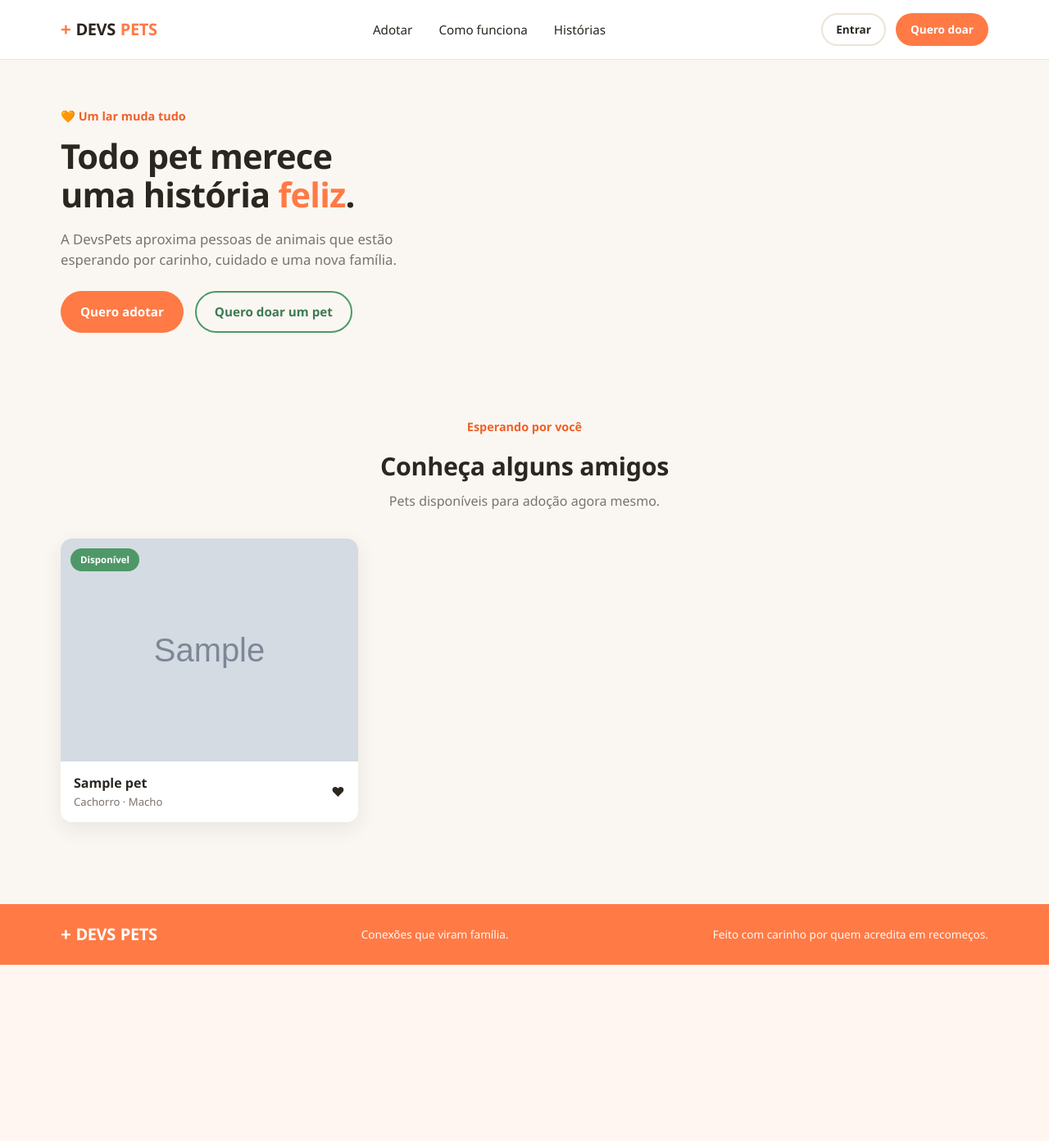
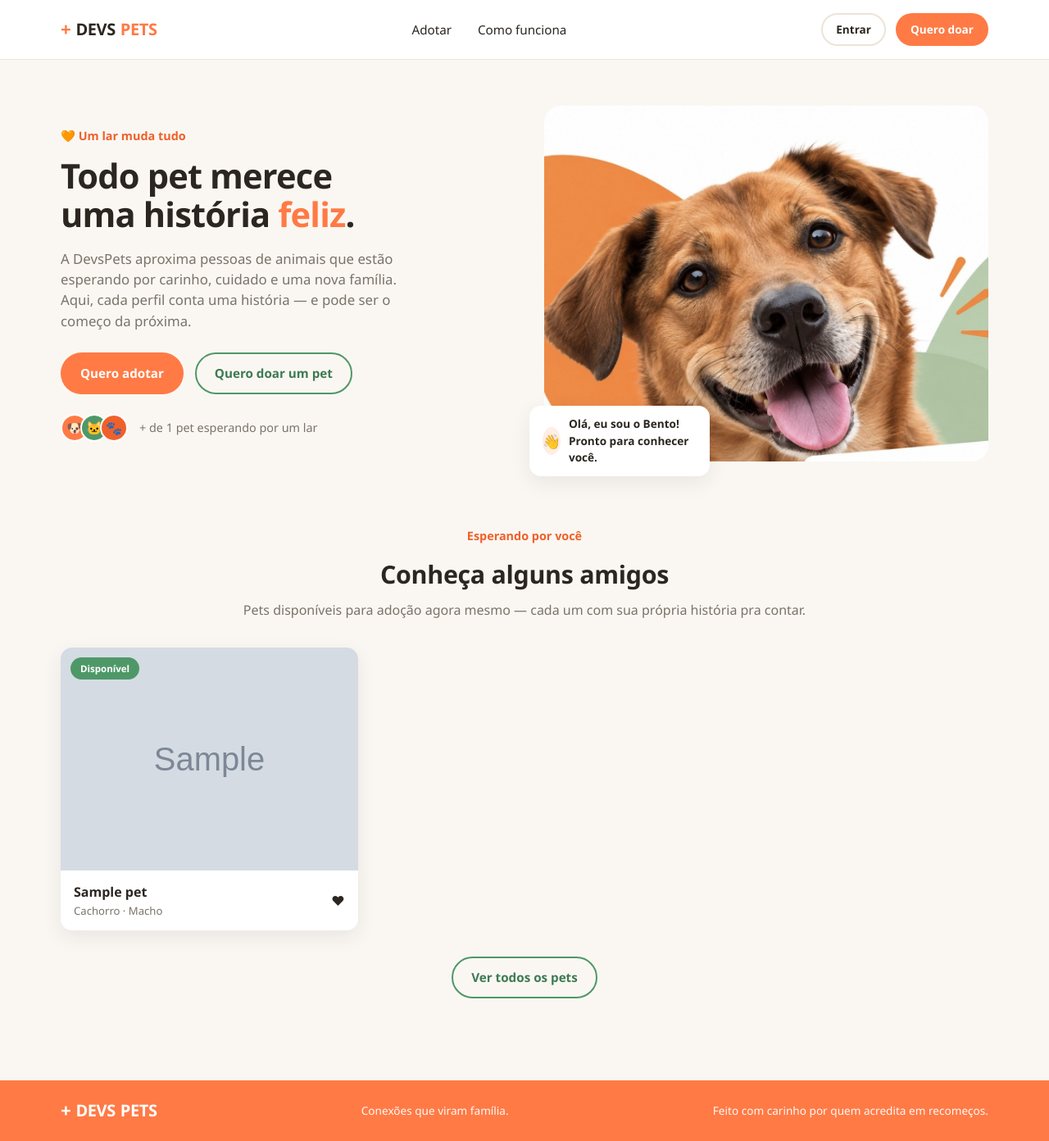
Before and after one commit to KaKruglb/Pet, a Django app: page / in a window 1280 px wide. Shown: the whole page at 82% size. Before the commit the page ends 1177 px from the top, so only its background shows below. Run offline with Django 5.2, Linux system fonts and the light colour scheme; tables that the repository leaves empty hold one stand-in row (values such as "Sample post"); grey boxes marked "Sample" are stand-in pictures.

Commit message:
Adiciona solicitacao de adocao, mais racas/fotos no seed, ajustes de layout e header

```diff
--- a/petx/forms.py
+++ b/petx/forms.py
@@ -1,5 +1,5 @@
 from django import forms
-from .models import Pet, Raca, Cor, Porte, Especie, Perfil, Anuncio, Preferencia, Mensagem
+from .models import Pet, Raca, Cor, Porte, Especie, Perfil, Anuncio, Preferencia, Mensagem, SolicitacaoAdocao
 from django.contrib.auth.forms import UserCreationForm
 from django.contrib.auth.models import User
 
@@ -85,3 +85,20 @@ class MensagemForm(forms.ModelForm):
         model = Mensagem
         fields = ['conteudo']
         widgets = { 'conteudo': forms.Textarea(attrs={'rows': 2, 'placeholder': 'Digite sua mensagem...'}) }
+
+
+class SolicitacaoAdocaoForm(forms.ModelForm):
+    class Meta:
+        model = SolicitacaoAdocao
+        fields = ['motivo', 'tem_experiencia', 'moradia', 'outros_animais']
+        labels = {
+            'motivo': 'Por que você quer adotar?',
+            'tem_experiencia': 'Você já teve outros pets antes?',
+            'moradia': 'Você mora em...',
+            'outros_animais': 'Você já tem outros animais em casa?',
+        }
+        widgets = {
+            'motivo': forms.Textarea(attrs={'rows': 4, 'placeholder': 'Conte um pouco sobre por que você quer adotar este pet...'}),
+            'tem_experiencia': forms.Select(choices=SIM_NAO),
+            'outros_animais': forms.Select(choices=SIM_NAO),
+        }
--- a/petx/models.py
+++ b/petx/models.py
@@ -130,3 +130,21 @@ class Mensagem(models.Model):
     data_criacao = models.DateTimeField(auto_now_add=True)
     data_atualizacao = models.DateTimeField(auto_now=True)
     ativo = models.BooleanField(default=True)
+
+
+class Moradia(models.TextChoices):
+    CASA = "CASA", "Casa"
+    APARTAMENTO = "APTO", "Apartamento"
+
+
+class SolicitacaoAdocao(models.Model):
+    pet = models.ForeignKey(Pet, on_delete=models.CASCADE, related_name="solicitacoes")
+    adotante = models.ForeignKey(Adotante, on_delete=models.CASCADE, related_name="solicitacoes")
+    motivo = models.TextField(help_text="Por que você quer adotar este pet?")
+    tem_experiencia = models.BooleanField(default=False, help_text="Já teve outros pets antes?")
+    moradia = models.CharField(max_length=4, choices=Moradia.choices, default=Moradia.CASA)
+    outros_animais = models.BooleanField(default=False, help_text="Já tem outros animais em casa?")
+    data_criacao = models.DateTimeField(auto_now_add=True)
+
+    def __str__(self):
+        return f"{self.adotante.user.username} → {self.pet.nome}"
--- a/petx/static/css/style.css
+++ b/petx/static/css/style.css
@@ -178,6 +178,12 @@ img { max-width: 100%; display: block; }
 .avatar-stack span:first-child { margin-left: 0; }
 
 .hero-image-wrap { position: relative; }
+.hero-image-wrap .photo-placeholder {
+  border-radius: var(--radius-lg);
+  width: 100%;
+  aspect-ratio: 4/3.2;
+  font-size: 6rem;
+}
 .hero-image-wrap img {
   border-radius: var(--radius-lg);
   width: 100%;
--- a/petx/templates/home.html
+++ b/petx/templates/home.html
@@ -1,14 +1,37 @@
 {% extends "base.html" %}
+{% load static %}
 {% block title %}DevsPets — Todo pet merece uma história feliz{% endblock %}
 {% block content %}
 <section class="hero">
   <div class="container">
-    <span class="eyebrow">🧡 Um lar muda tudo</span>
-    <h1>Todo pet merece<br>uma história <em>feliz</em>.</h1>
-    <p class="lead">A DevsPets aproxima pessoas de animais que estão esperando por carinho, cuidado e uma nova família.</p>
-    <div class="hero-ctas">
-      <a href="{% url 'listar_pets' %}" class="btn btn-primary">Quero adotar</a>
-      <a href="{% url 'cadastro' 'tutor' %}" class="btn btn-outline">Quero doar um pet</a>
+    <div class="hero-grid">
+      <div>
+        <span class="eyebrow">🧡 Um lar muda tudo</span>
+        <h1>Todo pet merece<br>uma história <em>feliz</em>.</h1>
+        <p class="lead">A DevsPets aproxima pessoas de animais que estão esperando por carinho, cuidado e uma nova família. Aqui, cada perfil conta uma história — e pode ser o começo da próxima.</p>
+        <div class="hero-ctas">
+          <a href="{% url 'listar_pets' %}" class="btn btn-primary">Quero adotar</a>
+          <a href="{% url 'cadastro' 'tutor' %}" class="btn btn-outline">Quero doar um pet</a>
+        </div>
+        {% if total_disponiveis %}
+          <div class="hero-stats">
+            <div class="avatar-stack">
+              <span style="background:var(--orange);">🐶</span>
+              <span style="background:var(--green);">🐱</span>
+              <span style="background:var(--orange-dark);">🐾</span>
+            </div>
+            <span>+ de {{ total_disponiveis }} pet{{ total_disponiveis|pluralize }} esperando por um lar</span>
+          </div>
+        {% endif %}
+      </div>
+
+      <div class="hero-image-wrap">
+        <img src="{% static 'img/hero-cover.jpg' %}" alt="Cão feliz esperando por um lar">
+        <div class="hero-badge">
+          <span class="dot">👋</span>
+          <span>Olá, eu sou o Bento! Pronto para conhecer você.</span>
+        </div>
+      </div>
     </div>
   </div>
 </section>
@@ -18,7 +41,7 @@
     <div class="section-title">
       <span class="eyebrow">Esperando por você</span>
       <h2>Conheça alguns amigos</h2>
-      <p>Pets disponíveis para adoção agora mesmo.</p>
+      <p>Pets disponíveis para adoção agora mesmo — cada um com sua própria história pra contar.</p>
     </div>
 
     {% if pets_destaque %}
@@ -39,6 +62,9 @@
           </a>
         {% endfor %}
       </div>
+      <div style="text-align:center; margin-top:32px;">
+        <a href="{% url 'listar_pets' %}" class="btn btn-outline">Ver todos os pets</a>
+      </div>
     {% else %}
       <div class="empty-state">
         <p>Ainda não há pets cadastrados. <a href="{% url 'cadastro' 'tutor' %}">Cadastre-se como tutor</a> e adicione o primeiro!</p>
--- a/petx/templates/partials/header.html
+++ b/petx/templates/partials/header.html
@@ -5,7 +5,6 @@
     <nav class="main-nav">
       <a href="{% url 'listar_pets' %}">Adotar</a>
       <a href="{% url 'home' %}#como-funciona">Como funciona</a>
-      <a href="{% url 'home' %}#historias">Histórias</a>
     </nav>
     <div class="header-actions">
       {% if user.is_authenticated %}
--- a/petx/urls.py
+++ b/petx/urls.py
@@ -15,5 +15,7 @@ urlpatterns = [
     path('pets/novo/', views.criar_pet, name='criar_pet'),
     path('pets/<int:pk>/', views.detalhe_pet, name='detalhe_pet'),
     path('pets/<int:pk>/editar/', views.editar_pet, name='editar_pet'),
+    path('pets/<int:pk>/adotar/', views.solicitar_adocao, name='solicitar_adocao'),
+    path('pets/<int:pk>/tornar-adotante/', views.tornar_adotante, name='tornar_adotante'),
     path('pets/<int:pk>/excluir/', views.desativar_pet, name='desativar_pet'),
 ]
--- a/petx/views.py
+++ b/petx/views.py
@@ -4,13 +4,18 @@ from django.contrib.auth.decorators import login_required
 from django.contrib import messages
 from django.core.exceptions import PermissionDenied
 from django.shortcuts import render, redirect, get_object_or_404
-from .models import Perfil, Tutor, Adotante, Pet, Especie, Porte
-from .forms import PetForm
+from django.urls import reverse
+from .models import Perfil, Tutor, Adotante, Pet, Especie, Porte, SolicitacaoAdocao
+from .forms import PetForm, SolicitacaoAdocaoForm
 
 
 def home_view(request):
-    pets_destaque = Pet.objects.filter(ativo=True, status="D").order_by("-id")[:6]
-    return render(request, "home.html", {"pets_destaque": pets_destaque})
+    disponiveis = Pet.objects.filter(ativo=True, status="D")
+    pets_destaque = disponiveis.order_by("-id")[:6]
+    return render(request, "home.html", {
+        "pets_destaque": pets_destaque,
+        "total_disponiveis": disponiveis.count(),
+    })
 
 
 def cadastro(request, tipo):
@@ -65,7 +70,11 @@ def logout_view(request):
 @login_required
 def meu_painel(request):
     if hasattr(request.user, "tutor"):
-        return render(request, "conta/painel_tutor.html", {"pets": request.user.tutor.pets.filter(ativo=True)})
+        solicitacoes = SolicitacaoAdocao.objects.filter(pet__tutor=request.user.tutor).select_related("pet", "adotante__user").order_by("-data_criacao")
+        return render(request, "conta/painel_tutor.html", {
+            "pets": request.user.tutor.pets.filter(ativo=True),
+            "solicitacoes": solicitacoes,
+        })
     if hasattr(request.user, "adotante"):
         return render(request, "conta/painel_adotante.html")
     return redirect("home")
@@ -99,7 +108,8 @@ def listar_pets(request):
 def detalhe_pet(request, pk):
     pet = get_object_or_404(Pet, pk=pk, ativo=True)
     pode_editar = request.user.is_authenticated and hasattr(request.user, "tutor") and pet.tutor.user == request.user
-    return render(request, "pets/detalhe.html", {"pet": pet, "pode_editar": pode_editar})
+    precisa_adotante = request.GET.get("precisa_adotante") == "1"
+    return render(request, "pets/detalhe.html", {"pet": pet, "pode_editar": pode_editar, "precisa_adotante": precisa_adotante})
 
 
 @login_required
@@ -138,6 +148,49 @@ def editar_pet(request, pk):
 
 
 @login_required
+def solicitar_adocao(request, pk):
+    pet = get_object_or_404(Pet, pk=pk, ativo=True)
+
+    if not hasattr(request.user, "adotante"):
+        return redirect(f"{reverse('detalhe_pet', args=[pet.pk])}?precisa_adotante=1")
+
+    if hasattr(request.user, "tutor") and pet.tutor.user == request.user:
+        raise PermissionDenied
+
+    adotante = request.user.adotante
+    ja_enviou = SolicitacaoAdocao.objects.filter(pet=pet, adotante=adotante).exists()
+
+    form = SolicitacaoAdocaoForm(request.POST or None)
+
+    if not ja_enviou and request.method == "POST" and form.is_valid():
+        solicitacao = form.save(commit=False)
+        solicitacao.pet = pet
+        solicitacao.adotante = adotante
+        solicitacao.save()
+        messages.success(request, f"Seu interesse em {pet.nome} foi enviado! O tutor vai poder ver suas respostas e entrar em contato.")
+        return redirect("detalhe_pet", pk=pet.pk)
+
+    return render(request, "pets/solicitar_adocao.html", {"pet": pet, "form": form, "ja_enviou": ja_enviou})
+
+
+@login_required
+def tornar_adotante(request, pk):
+    """Cadastra o usuário logado como adotante na hora, sem formulário extra,
+    para que ele possa enviar a solicitação de adoção imediatamente."""
+    pet = get_object_or_404(Pet, pk=pk, ativo=True)
+
+    if request.method == "POST" and not hasattr(request.user, "adotante"):
+        if hasattr(request.user, "perfil"):
+            Adotante.objects.get_or_create(user=request.user, perfil=request.user.perfil)
+            messages.success(request, "Cadastro de adotante concluído! Agora você já pode enviar seu interesse.")
+        else:
+            messages.error(request, "Não foi possível concluir o cadastro automaticamente. Saia da conta e cadastre-se como adotante.")
+            return redirect("detalhe_pet", pk=pet.pk)
+
+    return redirect("solicitar_adocao", pk=pet.pk)
+
+
+@login_required
 def desativar_pet(request, pk):
     pet = get_object_or_404(Pet, pk=pk)
 
--- a/requirements.txt
+++ b/requirements.txt
@@ -2,4 +2,5 @@ asgiref==3.9.2
 Django==5.2.17
 sqlparse==0.5.3
 tzdata==2026.3
-Pillow==11.0.0
+Pillow>=11.0
+requests==2.32.3
```
Also changed, not shown: petx/admin.py (+8 -1 lines), petx/management/commands/seed_demo.py (+79 -31 lines), petx/templates/conta/painel_tutor.html (+24 -0 lines), petx/templates/pets/detalhe.html (+13 -1 lines), petx/templates/pets/solicitar_adocao.html (added, +33 -0 lines), petx/migrations/0004_solicitacaoadocao.py (added), petx/static/img/hero-cover.jpg (added).
